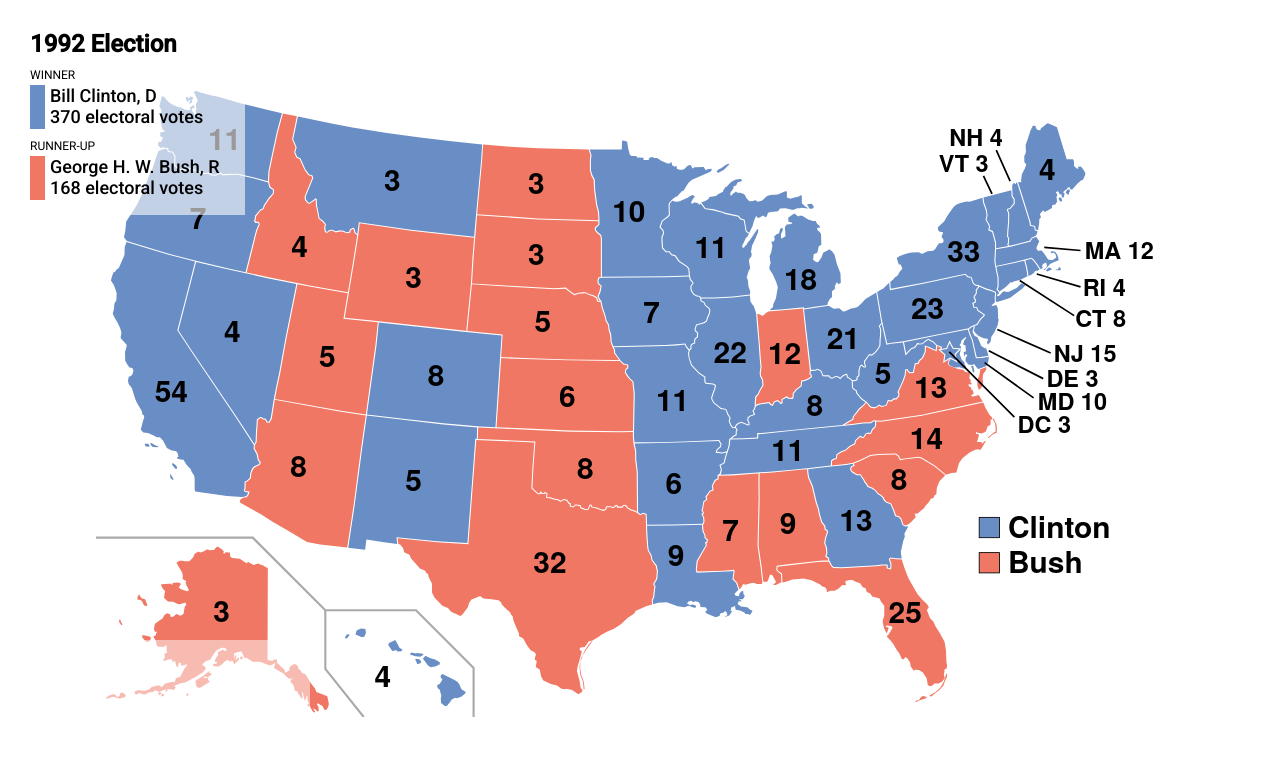
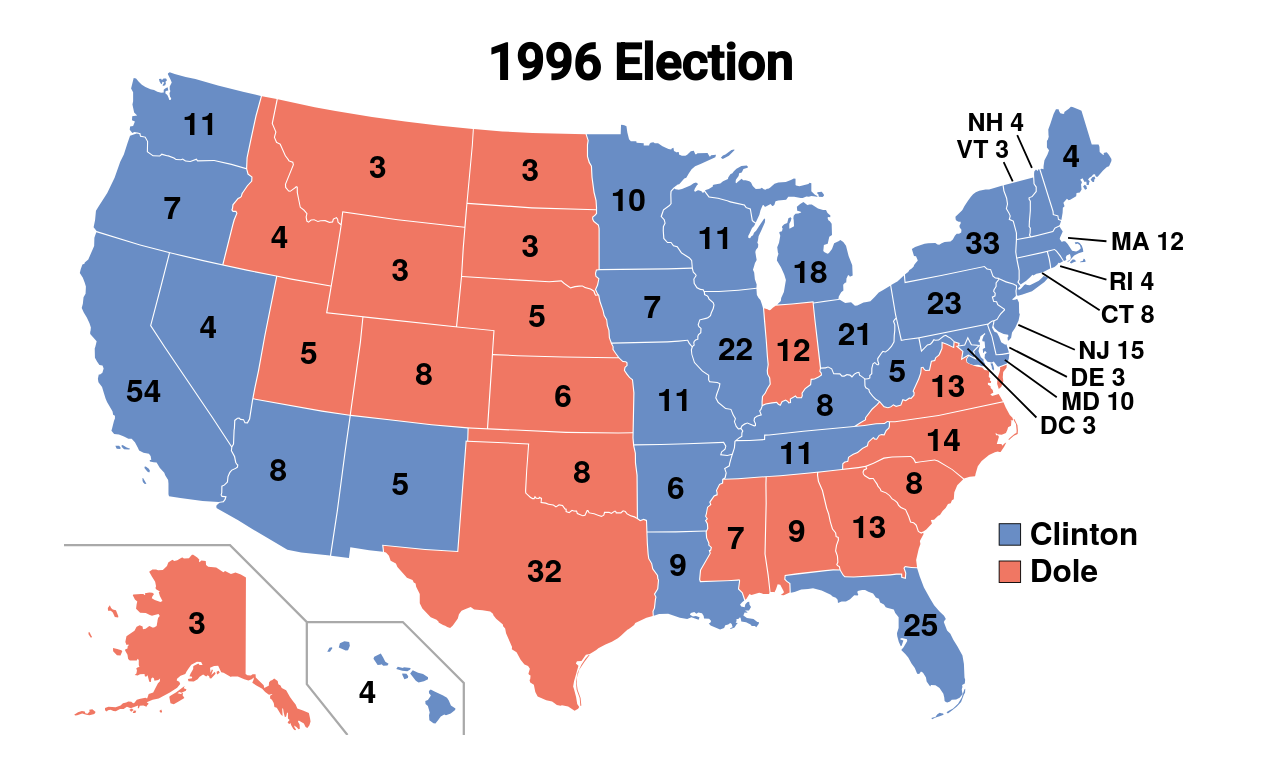
Before and after one commit to ebuddj/2020-us_election_results, a React app: page / in a window 1280 px wide. Shown: the top 774 px of the page. Built offline with nearby package versions, Linux system fonts and the light colour scheme.

Commit message:
Made two runs

```diff
--- a/src/jsx/App.jsx
+++ b/src/jsx/App.jsx
@@ -8,6 +8,7 @@ import * as d3 from 'd3';
 import Chart from 'chart.js';
 
 let path_prefix, chart, interval;
+let done = false;
 if (location.href.match('localhost')) {
   path_prefix = './';
 }
@@ -27,7 +28,8 @@ class App extends Component {
       current_data:{
         hurricanes:0
       },
-      'img_src':'ElectoralCollege1992.svg'
+      'img_src':'ElectoralCollege1992.svg',
+      meta_display:'none'
     }
   }
   componentDidMount() {
@@ -59,7 +61,6 @@ class App extends Component {
           label:'Republican'
         }]
       };
-      console.log(data)
       data.map((values, i) => {
         backgrounds.push(path_prefix + 'img/ElectoralCollege' + values.year + '.svg');
         bar_chart_data.labels.push(values.year);
@@ -78,10 +79,10 @@ class App extends Component {
           bar_chart_data.datasets[1].backgroundColor.push('rgba(240, 119, 99, 0.45)');
         }
       });
-      console.log(bar_chart_data)
       this.setState((state, props) => ({
         backgrounds:backgrounds,
-        data:{...data}
+        data:{...data},
+        data1:data
       }), this.createChart(bar_chart_data, data));
     });
   }
@@ -137,23 +138,32 @@ class App extends Component {
     this.createInterval(data);
   }
   handleClick(evt) {
-    clearInterval(interval);
     let active_element = chart.getElementAtEvent(evt)[0];
     if (active_element) {
       this.changeData(active_element._index, this.state.data[active_element._index])
     }
   }
   createInterval(data) {
+    let data_copy = JSON.parse(JSON.stringify(data));
     let i = 0;
     interval = setInterval(() => {
       this.appRef.current.style.display = 'block';
+      if (done === true) {
+        this.setState((state, props) => ({
+          meta_display:'block'
+        }));
+      }
       if (data[0]) {
         let current_data = data.shift();
         this.changeData(i, current_data);
         i++;
       }
-      else {
+      else if (done === false) {
+        done = true;
         clearInterval(interval);
+        setTimeout(() => {
+          this.createInterval(data_copy);
+        }, 2000);
       }
     }, 3500);
   }
@@ -180,7 +190,8 @@ class App extends Component {
   render() {
     return (
       <div className={style.app} ref={this.appRef}>
-        <div className={style.meta_container}>
+        <h1>{this.state.current_data.year} Election</h1>
+        <div className={style.meta_container} style={{display: this.state.meta_display}}>
           <div className={style.meta_wrapper}>
             <h3>{this.state.current_data.year} Election</h3>
             <div>
@@ -203,7 +214,7 @@ class App extends Component {
             </div>
           </div>
         </div>
-        <div className={style.chart_container}>
+        <div className={style.chart_container} style={{display: this.state.meta_display}}>
           <canvas id={style.chart} ref={this.chartRef}></canvas>
         </div>
         <div className={style.hidden}>
--- a/src/styles/styles.less
+++ b/src/styles/styles.less
@@ -9,7 +9,15 @@ body {
 .app {
   display: none;
   margin: auto auto;
-  width: 85%;
+  width: 90%;
+  h1 {
+    font-family: Roboto;
+    font-size: 50px;
+    left: 0;
+    position: absolute;
+    text-align: center;
+    width: 100%;
+  }
   .meta_container {
     background-color: rgba(255, 255, 255, 0.6);
     font-family: Roboto;
@@ -53,10 +61,10 @@ body {
   .chart_container {
     background-color: rgba(255, 255, 255, 0.5);
     bottom: 10px;
-    height: 150px;
+    height: 200px;
     left: 10px;
     position: absolute;
-    width: 300px;
+    width: 400px;
   }
   .background_container {
     background-position: center;
```
